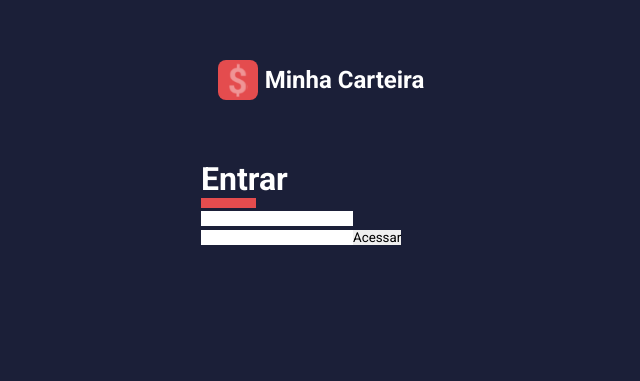
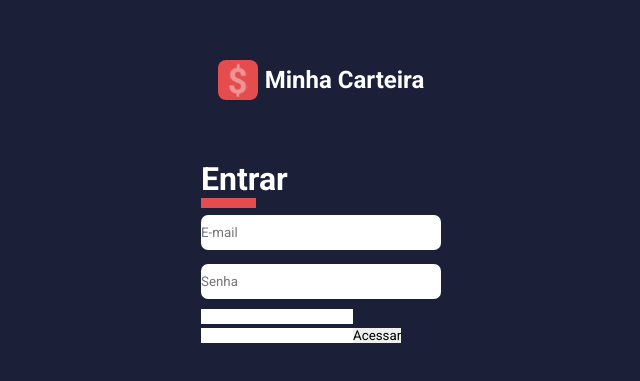
Before and after one commit to Winicios-Mauri/dashboard, a React (Create React App) app: page / in a window 1280 px wide. Shown: the part 155-536 px from the top of the page, without its empty margins (319-959 px from the left). Built offline with nearby package versions, Linux system fonts and the light colour scheme.

Commit message:
fix: creating input component

```diff
--- /dev/null
+++ b/src/components/Input/index.tsx
@@ -0,0 +1,11 @@
+import React, { InputHTMLAttributes } from 'react'
+
+import { Container } from './styles'
+
+type IInputProps = InputHTMLAttributes<HTMLInputElement>
+
+const Input: React.FC<IInputProps> = ({ ...rest }) => {
+  return <Container {...rest} />
+}
+
+export default Input
--- /dev/null
+++ b/src/components/Input/styles.ts
@@ -0,0 +1,10 @@
+import styled from 'styled-components'
+
+export const Container = styled.input`
+  width: 100%;
+
+  margin: 7px 0;
+  padding: 10px 0;
+
+  border-radius: 7px;
+`
--- a/src/pages/SignIn/index.tsx
+++ b/src/pages/SignIn/index.tsx
@@ -1,6 +1,8 @@
 import React from 'react'
 
 import logoImg from '../../assets/logo.svg'
+
+import Input from '../../components/Input'
 
 import { Container, Logo, Form, FormTitle } from './styles'
 
@@ -12,10 +14,11 @@
         <h2>Minha Carteira</h2>
       </Logo>
       <Form>
-        <FormTitle>Entrar</FormTitle>
+        <FormTitle onSubmit={() => {}}>Entrar</FormTitle>
+        <Input type="email" required placeholder="E-mail" />
+        <Input type="password" required placeholder="Senha" />
         <input type="text"></input>
         <input type="text"></input>
-
         <button type="submit">Acessar</button>
       </Form>
     </Container>
```
